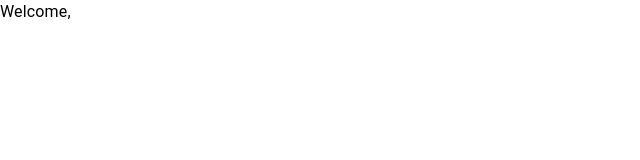
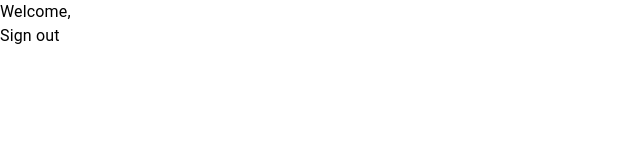
Before and after one commit to chauzer5/clienttell2, a Next.js app: page /home in a window 1280 px wide. Shown: the top 160 px of the page, without its empty margins (0-640 px from the left). Built offline with nearby package versions, Linux system fonts and the light colour scheme; a web font is replaced by a local one.

Commit message:
Added a sign out button

```diff
--- a/app/home/page.js
+++ b/app/home/page.js
@@ -2,11 +2,25 @@
 
 import { Typography } from "@mui/material";
 import { useAppContext } from "../context/app_state";
+import { signOut } from "firebase/auth";
+import { auth } from "../firebase/firebaseSetup";
+import { useRouter } from "next/navigation";
 
 export default function Home() {
-  const { userFirstName } = useAppContext();
+  const { userFirstName, setUserFirstName, setSignedInUserId } = useAppContext();
+  const router = useRouter();
 
   return (
-    <Typography onClick={()=>{console.log(userFirstName)}}>Welcome, {userFirstName}</Typography>
+    <>
+      <Typography>Welcome, {userFirstName}</Typography>
+      <Typography onClick={()=>{
+        signOut(auth).then(() => {
+          setUserFirstName(null);
+          setSignedInUserId(null);
+          router.push('/signin');
+        });
+
+      }}>Sign out</Typography>
+    </>
   );
 }
--- a/app/layout.js
+++ b/app/layout.js
@@ -1,12 +1,22 @@
+"use client";
+
 import "./globals.css";
 import { AppWrapper } from "./context/app_state";
+import { auth } from "./firebase/firebaseSetup";
+import { useEffect } from "react";
 
-export const metadata = {
-  title: 'ClientTell',
-  description: 'Efficient sales call notes',
-};
+// export const metadata = {
+//   title: 'ClientTell',
+//   description: 'Efficient sales call notes',
+// };
 
 export default function RootLayout({ children }) {
+
+  useEffect(() => {
+    console.log("AUTH");
+    console.log(auth);
+  });
+
   return (
     <html lang="en">
       <head>
--- a/app/signin/components/SignInForm.js
+++ b/app/signin/components/SignInForm.js
@@ -63,7 +63,7 @@ export default function SignInForm() {
     return (
         <Container maxWidth="xs">
             <Box sx={styles.main}>
-                <Typography sx={styles.header}>
+                <Typography sx={styles.header} onClick={() => {console.log(auth)}}>
                     Sign In
                 </Typography>
                 <Box component="form" onSubmit={handleSubmit} sx={styles.form}>
```
